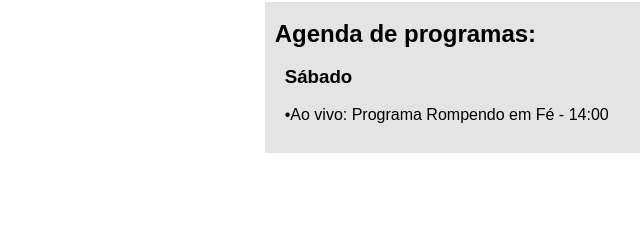
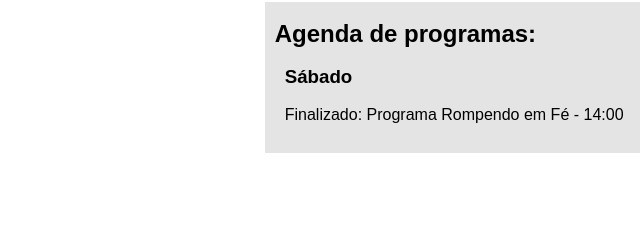
Before and after one commit to rompendoemfe/radio, a plain HTML site: page index.html in a window 1280 px wide. Shown: the part 149-389 px from the top of the page, 640-1280 px from the left. Drawn offline with Linux system fonts and the light colour scheme.

Commit message:
Update index.html

```diff
--- a/index.html
+++ b/index.html
@@ -32,7 +32,7 @@
         <br>
         <h3>Sábado</h3>
         <br>
-        <p>•Ao vivo: Programa Rompendo em Fé - 14:00</p>
+        <p>Finalizado: Programa Rompendo em Fé - 14:00</p>
 
     </div>
 
```
